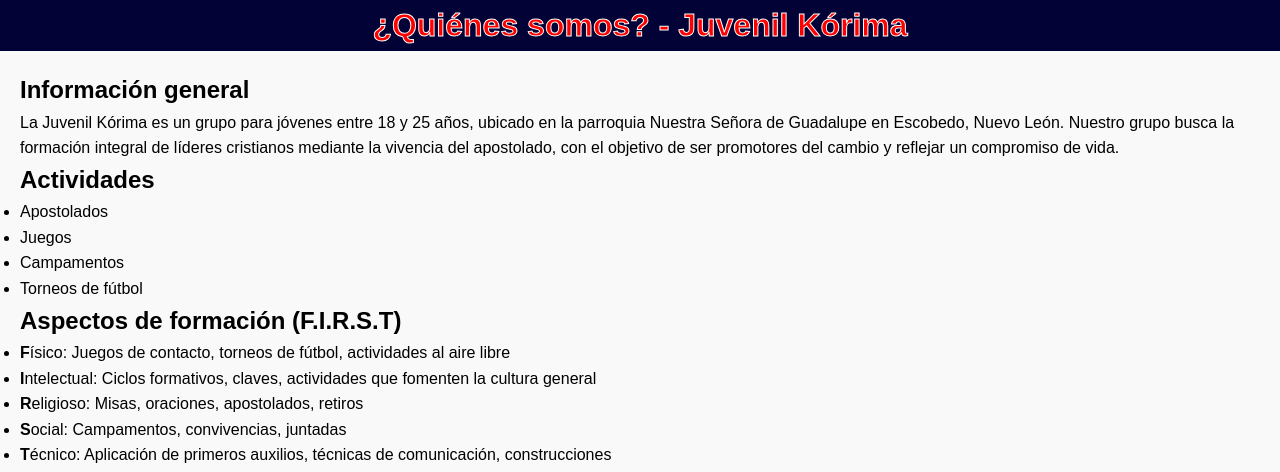
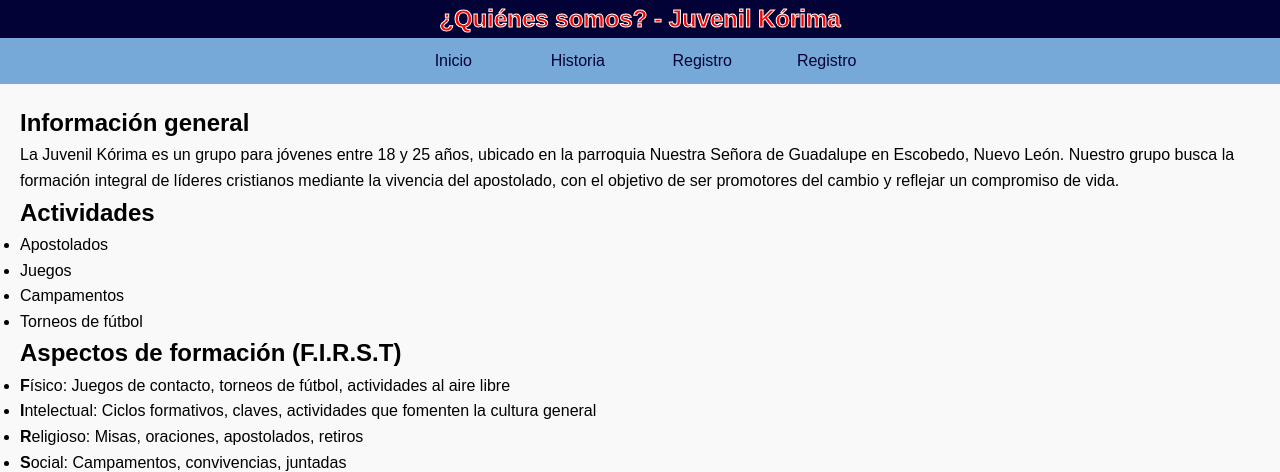
Before and after one commit to dan18dmz/Evidencia1_danna, a plain HTML site: page quienessomos.html in a window 1280 px wide. Shown: the top 472 px of the page. Drawn offline with Linux system fonts and the light colour scheme.

Commit message:
se agrega estilo al inicio

```diff
--- a/quienessomos.html
+++ b/quienessomos.html
@@ -10,7 +10,16 @@
     <body>
 
         <header>
+            <nav>
+                <ul>
             <h1>¿Quiénes somos? - Juvenil Kórima</h1>
+            <li><a href="index.html">Inicio</a></li>
+            <li><a href="Historia.html">Historia</a></li>
+            <li><a href="mistica.html">Registro</a></li>
+            <li><a href="registro.html">Registro</a></li>
+        </ul>
+        </nav>
+
         </header>
 
         <main>
```
Also changed, not shown: Historia.html (+9 -0 lines), registro.html (+9 -0 lines).
